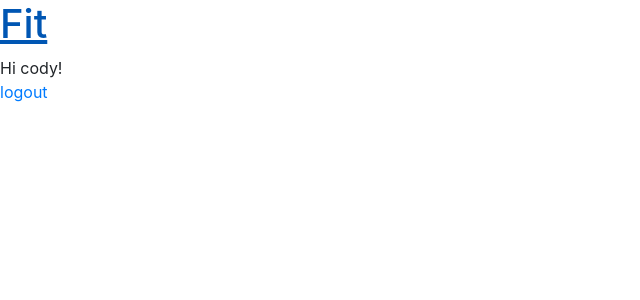
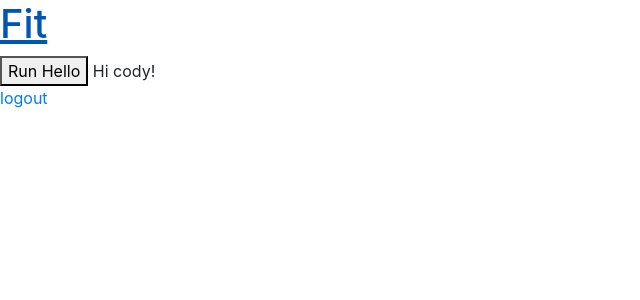
Before and after one commit to Shikeinn/Fit, a Django app: page / in a window 1280 px wide. Shown: the top 300 px of the page, without its empty margins (0-640 px from the left). Run offline with Django 3.2, Linux system fonts and the light colour scheme; a user stored in the database is signed in; some libraries are stand-ins or nearby versions.

Commit message:
call_ajax implemented

```diff
--- a/Fit/templates/base.html
+++ b/Fit/templates/base.html
@@ -15,7 +15,8 @@
     <body>
         <div class="page-header">
             <h1><a href="/">Fit</a></h1>
-                {% if user.is_authenticated %}
+            <button type = "button" value = "Run Hello" onclick="hello_call()">Run Hello</button>
+            {% if user.is_authenticated %}
                     Hi {{ user.username }}!
                     <p><a href="{% url 'logout' %}">logout</a></p>
                     {% else %}
--- a/Fit/templates/js_hello.html
+++ b/Fit/templates/js_hello.html
@@ -1,5 +1,15 @@
 <script>
+    token = "{% csrf_token %}";
+    function error_handler()
+    {
 
+    }
+    function success_handler()
+    {
+
+    }
+
+    //This is a wrapper for ajax calls, query_string is optional if form is used
     function call_ajax(url, form, success_callback, error_handler, query_string) {
         // wrapper for a ajax calls
         var post_data = query_string != undefined ? query_string : $(form).serialize();
@@ -21,6 +31,16 @@ function call_ajax(url, form, success_callback, error_handler, query_string) {
     }
 
 
+    function hello_call()
+    {
+        var hello = "{%url 'hello'%}";
+        console.log("HIT IN JS")
+        param_str = '';
 
+        param_str += "csrfmiddlewaretoken=" + token;
+
+        call_ajax(hello, undefined, success_handler, error_handler, param_str);
+
+    }
 
 </script>
--- a/Fit/views.py
+++ b/Fit/views.py
@@ -19,4 +19,5 @@ class HomeView(TemplateView):
         return render(request, self.template_name)
 
 def hello(request):
+    print("HIT IN PYTHON")
     return HttpResponse('Hello World')
```
Also changed, not shown: db.sqlite3, 1 other file. Lines whose indentation alone changed are shown as unchanged.
